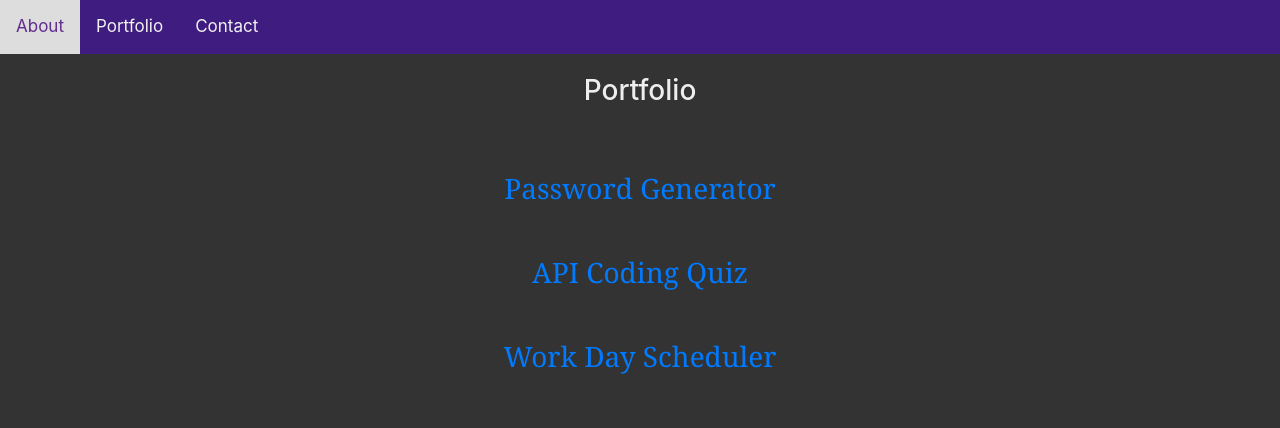
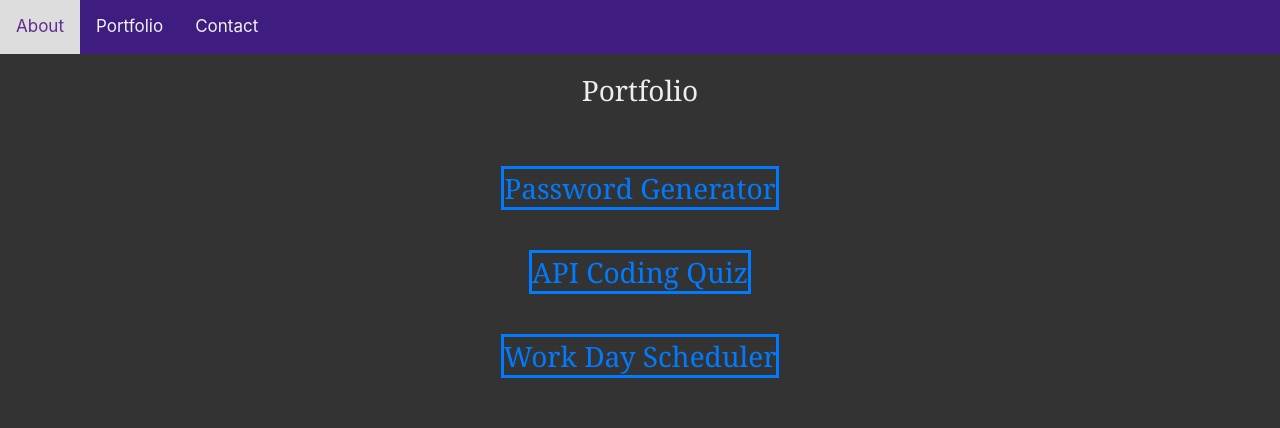
Before and after one commit to josephmartin721/JRM-ResponsivePortfolio, a plain HTML site: page JRM-Portfolio.html in a window 1280 px wide. Shown: the top 428 px of the page. Drawn offline with nearby package versions, Linux system fonts and the light colour scheme; a web font is replaced by a local one.

Commit message:
Title font edits

```diff
--- a/style.css
+++ b/style.css
@@ -32,8 +32,8 @@
 
     margin: 0;
     margin-bottom: 20px;
+    font-family: Georgia, 'Times New Roman', Times, serif;
     font-size: 28px;
-
     color: #eee;
     text-align: center;
 
@@ -57,8 +57,12 @@
     background: #333
   }
 
+  .active2{
+    border-style: solid;
+  }
+
   .flavor{
-    background: #333
+    background: #333;
   }
 
   .disclaimer{
```
